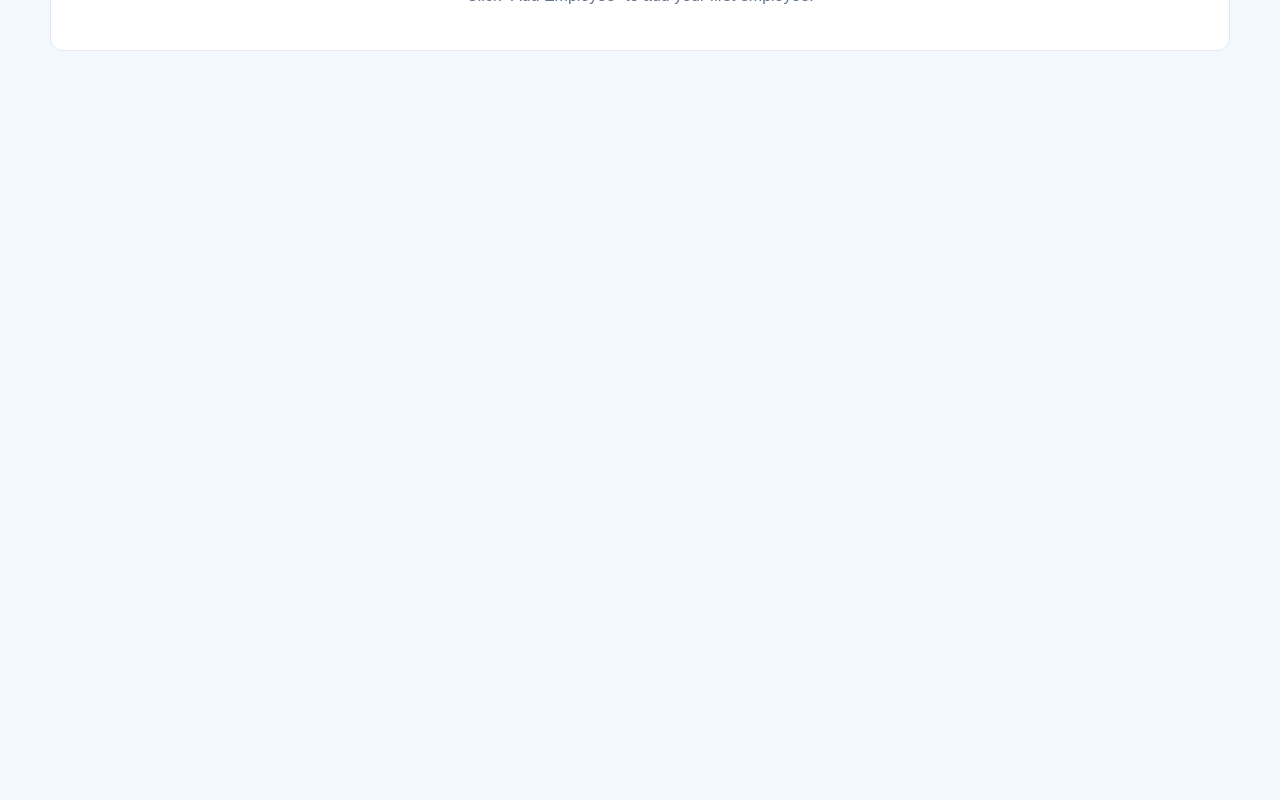
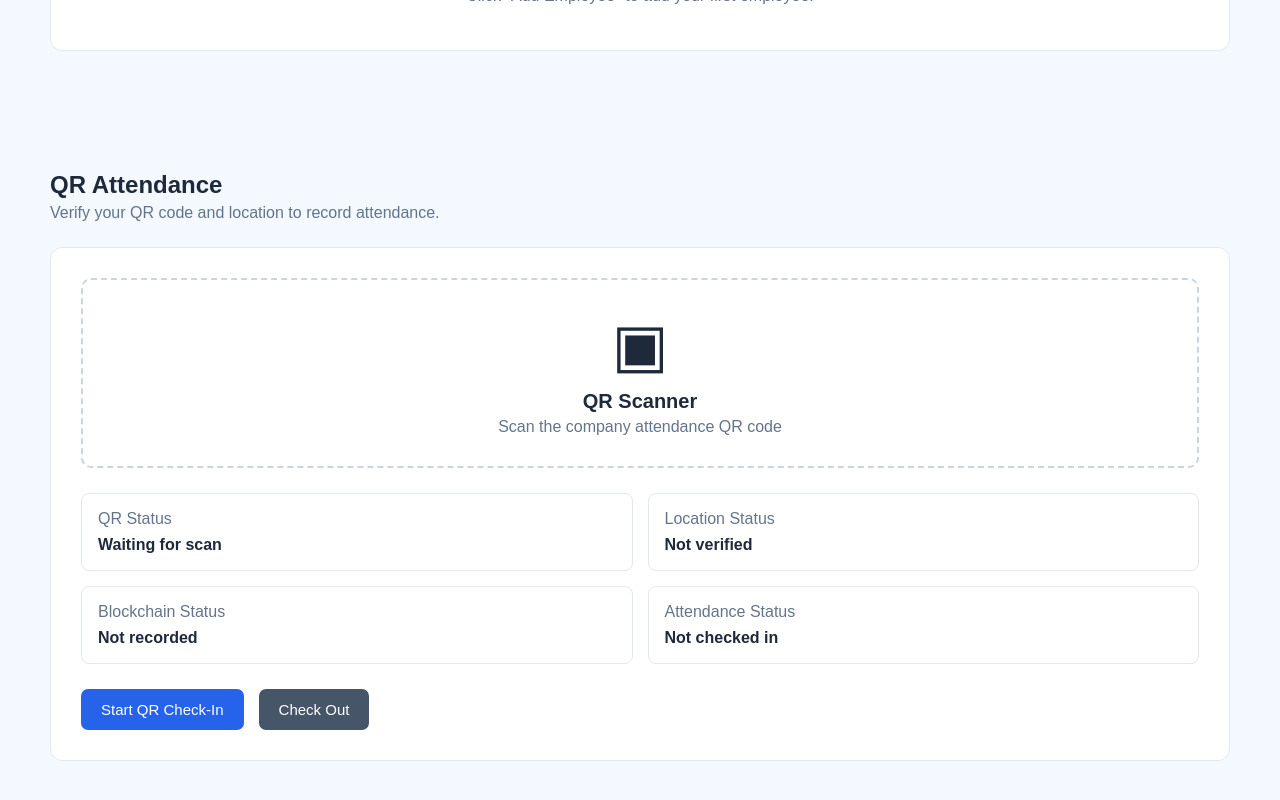
Before and after one commit to Shreep07/odoo-nmit-hackathon-2026, a React (Vite) app in the folder hr-frontend/: page / in a window 1280 px wide. Shown: the part 684-1484 px from the top of the page. Before the commit the page ends 845 px from the top, so only its background shows below. Built offline with nearby package versions, Linux system fonts and the light colour scheme.

Commit message:
Add QR attendance frontend flow

```diff
--- a/hr-frontend/src/App.css
+++ b/hr-frontend/src/App.css
@@ -228,3 +228,154 @@ body {
   background: #f8fafc;
   color: #334155;
 }
+/* ATTENDANCE */
+
+.attendance-section {
+  margin-top: 60px;
+  padding-bottom: 60px;
+}
+
+.attendance-table {
+  background: white;
+  border-radius: 12px;
+  overflow: hidden;
+  border: 1px solid #e2e8f0;
+}
+
+.attendance-table table {
+  width: 100%;
+  border-collapse: collapse;
+}
+
+.attendance-table th,
+.attendance-table td {
+  padding: 16px;
+  text-align: left;
+  border-bottom: 1px solid #e2e8f0;
+}
+
+.attendance-table th {
+  background: #f8fafc;
+  color: #334155;
+}
+
+.attendance-actions {
+  display: flex;
+  gap: 10px;
+}
+
+.present-btn,
+.absent-btn {
+  border: none;
+  padding: 8px 14px;
+  border-radius: 6px;
+  cursor: pointer;
+  color: white;
+}
+
+.present-btn {
+  background: #16a34a;
+}
+
+.absent-btn {
+  background: #dc2626;
+}
+/* QR ATTENDANCE */
+
+.attendance-section {
+  margin-top: 60px;
+  padding-bottom: 60px;
+}
+
+.qr-attendance-card {
+  background: white;
+  border: 1px solid #e2e8f0;
+  border-radius: 12px;
+  padding: 30px;
+}
+
+.qr-placeholder {
+  text-align: center;
+  padding: 30px;
+  border: 2px dashed #cbd5e1;
+  border-radius: 10px;
+  margin-bottom: 25px;
+}
+
+.qr-icon {
+  font-size: 60px;
+  margin-bottom: 10px;
+}
+
+.qr-placeholder p {
+  font-size: 20px;
+  font-weight: 600;
+  margin-bottom: 5px;
+}
+
+.qr-placeholder span {
+  color: #64748b;
+}
+
+.attendance-status {
+  display: grid;
+  grid-template-columns: repeat(2, 1fr);
+  gap: 15px;
+}
+
+.status-item {
+  padding: 16px;
+  border: 1px solid #e2e8f0;
+  border-radius: 8px;
+  display: flex;
+  flex-direction: column;
+  gap: 8px;
+}
+
+.status-item span {
+  color: #64748b;
+}
+
+.status-item strong {
+  color: #1e293b;
+}
+
+.attendance-buttons {
+  display: flex;
+  gap: 15px;
+  margin-top: 25px;
+}
+
+.checkin-btn,
+.checkout-btn {
+  border: none;
+  padding: 12px 20px;
+  border-radius: 7px;
+  cursor: pointer;
+  font-size: 15px;
+}
+
+.checkin-btn {
+  background: #2563eb;
+  color: white;
+}
+
+.checkout-btn {
+  background: #475569;
+  color: white;
+}
+
+.checkin-btn:disabled {
+  opacity: 0.6;
+  cursor: not-allowed;
+}
+
+@media (max-width: 600px) {
+  .attendance-status {
+    grid-template-columns: 1fr;
+  }
+
+  .attendance-buttons {
+    flex-direction: column;
+  }
+}
--- a/hr-frontend/src/App.jsx
+++ b/hr-frontend/src/App.jsx
@@ -2,14 +2,20 @@ import { useState, useEffect } from 'react'
 import './App.css'
 
 function App() {
-  // Load employees from localStorage when the app starts
+  // Load employees from localStorage
   const [employees, setEmployees] = useState(() => {
     const savedEmployees = localStorage.getItem('employees')
-
     return savedEmployees ? JSON.parse(savedEmployees) : []
   })
 
   const [showForm, setShowForm] = useState(false)
+
+  // QR attendance states
+  const [qrStatus, setQrStatus] = useState('Waiting for scan')
+  const [locationStatus, setLocationStatus] = useState('Not verified')
+  const [blockchainStatus, setBlockchainStatus] = useState('Not recorded')
+  const [attendanceStatus, setAttendanceStatus] = useState('Not checked in')
+  const [isCheckedIn, setIsCheckedIn] = useState(false)
 
   const [employee, setEmployee] = useState({
     name: '',
@@ -18,7 +24,7 @@ function App() {
     role: '',
   })
 
-  // Save employees to localStorage whenever employees change
+  // Save employees to localStorage
   useEffect(() => {
     localStorage.setItem('employees', JSON.stringify(employees))
   }, [employees])
@@ -33,7 +39,12 @@ function App() {
   const addEmployee = (e) => {
     e.preventDefault()
 
-    if (!employee.name || !employee.email || !employee.department || !employee.role) {
+    if (
+      !employee.name ||
+      !employee.email ||
+      !employee.department ||
+      !employee.role
+    ) {
       alert('Please fill all fields')
       return
     }
@@ -48,6 +59,38 @@ function App() {
     })
 
     setShowForm(false)
+  }
+
+  // Scroll to attendance section
+  const goToAttendance = () => {
+    document.getElementById('attendance').scrollIntoView({
+      behavior: 'smooth',
+    })
+  }
+
+  // Temporary frontend flow for QR check-in
+  const startCheckIn = () => {
+    setQrStatus('QR verified')
+    setLocationStatus('Location verified')
+    setBlockchainStatus('Attendance verification pending')
+    setAttendanceStatus('Processing check-in...')
+
+    setTimeout(() => {
+      setBlockchainStatus('Blockchain record confirmed')
+      setAttendanceStatus('Checked in successfully')
+      setIsCheckedIn(true)
+    }, 1000)
+  }
+
+  // Temporary frontend flow for check-out
+  const checkOut = () => {
+    if (!isCheckedIn) {
+      alert('Please check in first')
+      return
+    }
+
+    setAttendanceStatus('Checked out successfully')
+    setIsCheckedIn(false)
   }
 
   return (
@@ -83,7 +126,9 @@ function App() {
 
           <div className="card">
             <h3>Present Today</h3>
-            <p className="number">0</p>
+            <p className="number">
+              {isCheckedIn ? 1 : 0}
+            </p>
           </div>
 
           <div className="card">
@@ -109,7 +154,7 @@ function App() {
               Add Employee
             </button>
 
-            <button>
+            <button onClick={goToAttendance}>
               Mark Attendance
             </button>
 
@@ -197,18 +242,14 @@ function App() {
 
           {/* EMPLOYEE LIST */}
           {employees.length === 0 ? (
-
             <div className="empty-state">
               <h3>No employees yet</h3>
               <p>Click "Add Employee" to add your first employee.</p>
             </div>
-
           ) : (
-
             <div className="employee-table">
 
               <table>
-
                 <thead>
                   <tr>
                     <th>Name</th>
@@ -219,7 +260,6 @@ function App() {
                 </thead>
 
                 <tbody>
-
                   {employees.map((emp, index) => (
                     <tr key={index}>
                       <td>{emp.name}</td>
@@ -228,14 +268,78 @@ function App() {
                       <td>{emp.role}</td>
                     </tr>
                   ))}
-
                 </tbody>
-
               </table>
 
             </div>
+          )}
 
-          )}
+        </section>
+
+        {/* QR ATTENDANCE */}
+        <section id="attendance" className="attendance-section">
+
+          <div className="section-header">
+            <div>
+              <h2>QR Attendance</h2>
+              <p>
+                Verify your QR code and location to record attendance.
+              </p>
+            </div>
+          </div>
+
+          <div className="qr-attendance-card">
+
+            <div className="qr-placeholder">
+              <div className="qr-icon">▣</div>
+              <p>QR Scanner</p>
+              <span>Scan the company attendance QR code</span>
+            </div>
+
+            <div className="attendance-status">
+
+              <div className="status-item">
+                <span>QR Status</span>
+                <strong>{qrStatus}</strong>
+              </div>
+
+              <div className="status-item">
+                <span>Location Status</span>
+                <strong>{locationStatus}</strong>
+              </div>
+
+              <div className="status-item">
+                <span>Blockchain Status</span>
+                <strong>{blockchainStatus}</strong>
+              </div>
+
+              <div className="status-item">
+                <span>Attendance Status</span>
+                <strong>{attendanceStatus}</strong>
+              </div>
+
+            </div>
+
+            <div className="attendance-buttons">
+
+              <button
+                className="checkin-btn"
+                onClick={startCheckIn}
+                disabled={isCheckedIn}
+              >
+                {isCheckedIn ? 'Checked In' : 'Start QR Check-In'}
+              </button>
+
+              <button
+                className="checkout-btn"
+                onClick={checkOut}
+              >
+                Check Out
+              </button>
+
+            </div>
+
+          </div>
 
         </section>
 
```
